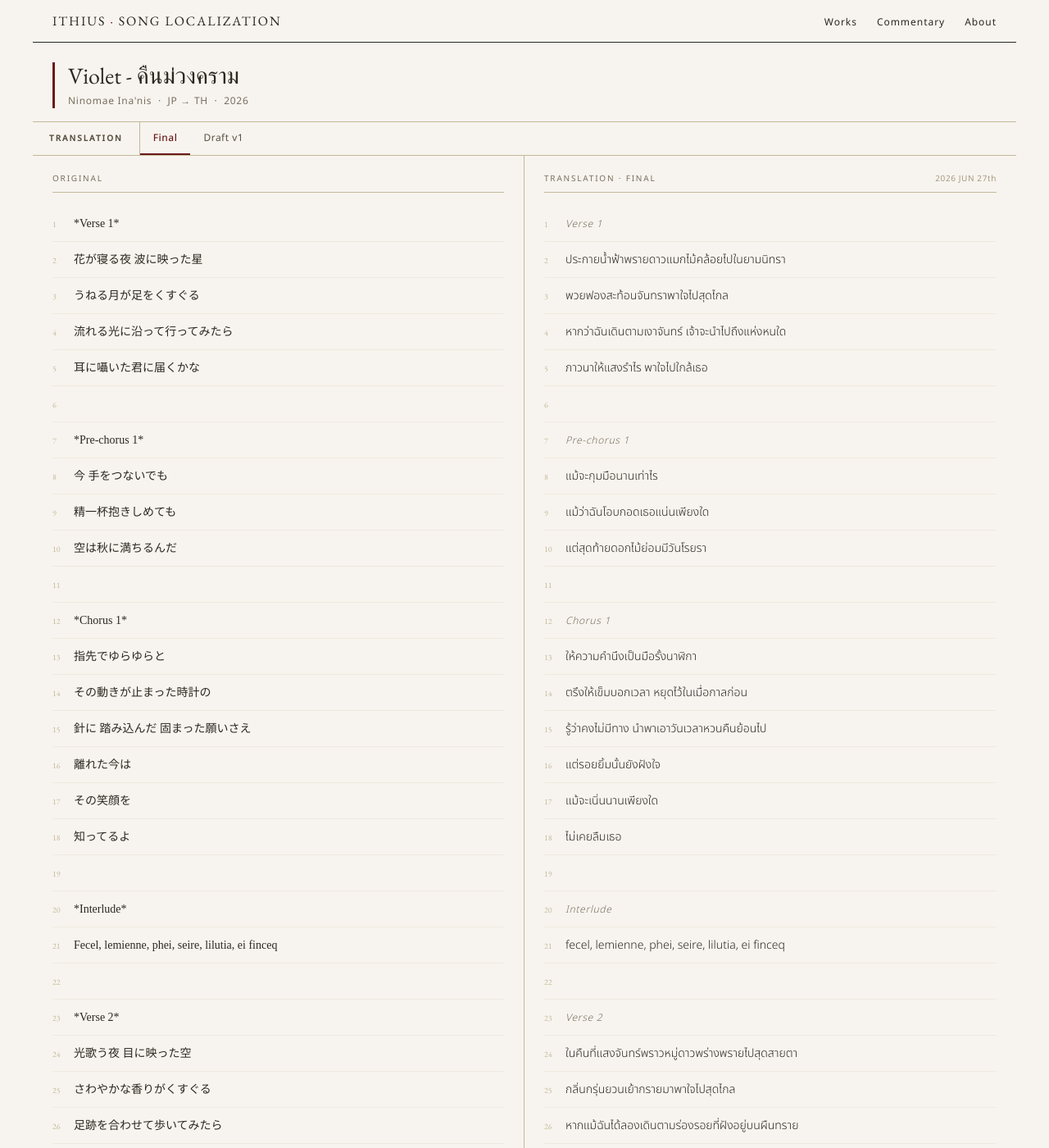
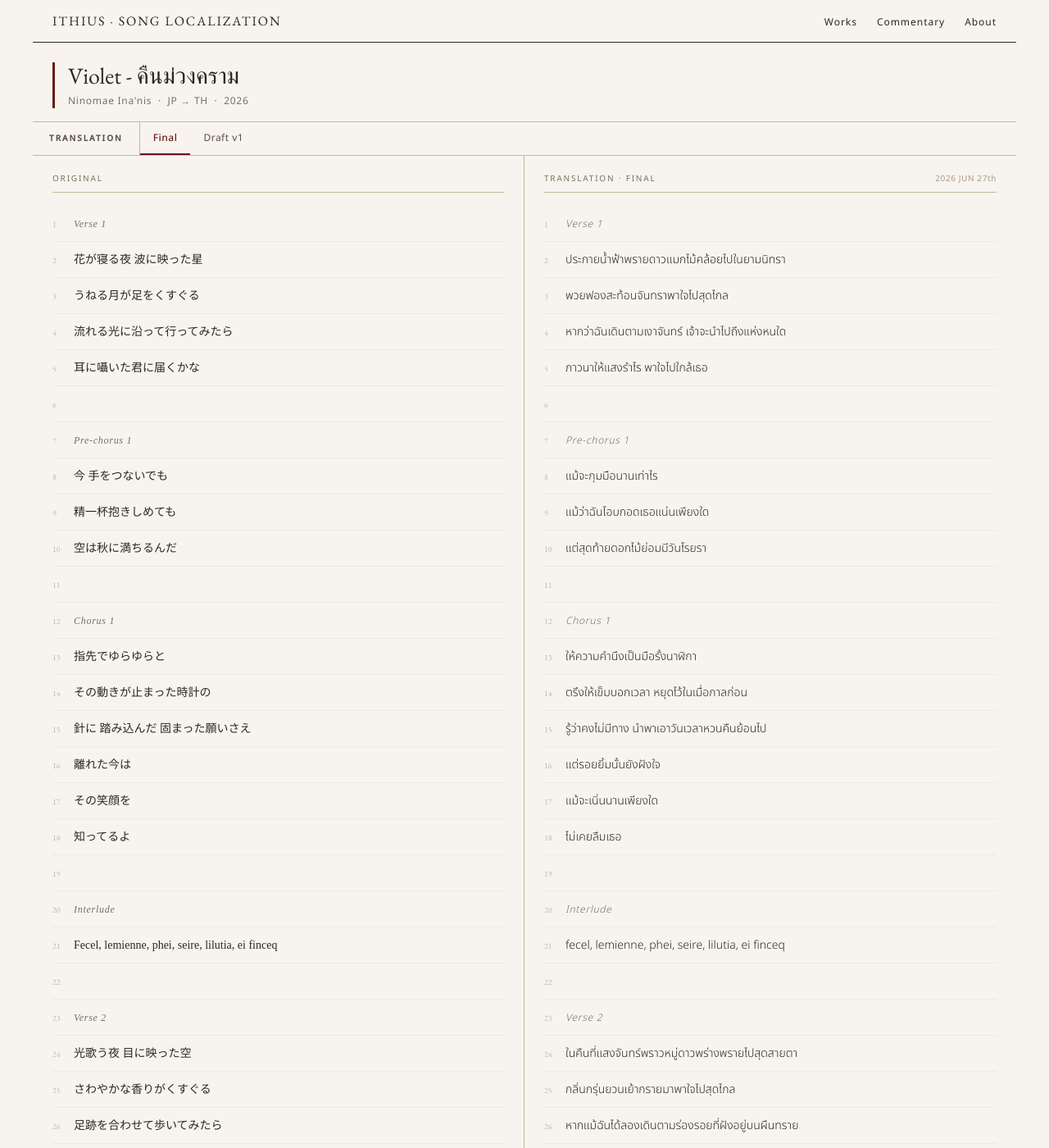
Before and after one commit to Ithius/song-localization, a Jekyll site: the page built from _songs/violet.md, in a window 1280 px wide and 1400 px high. Shown: the whole window at 82% size. Built offline with Jekyll 4.4.1, drawn with Linux system fonts in a browser that asks for light colours; some of the changed text lies outside the part shown.

Commit message:
Update song.html

```diff
--- a/_layouts/song.html
+++ b/_layouts/song.html
@@ -45,8 +45,14 @@
      {% for line in page.original_lines %}
       <div class="mu-line" data-line="{{ forloop.index }}">
         <span class="mu-line-num">{{ forloop.index }}</span>
-        <span class="mu-line-text">{{ line }}</span>
-</div>
+        <span class="mu-line-text">
+          {% if line contains '*' %}
+            <em>{{ line | remove: '*' }}</em>
+          {% else %}
+            {{ line }}
+          {% endif %}
+        </span>
+      </div>
 {% endfor %}
     </div>
 
```
